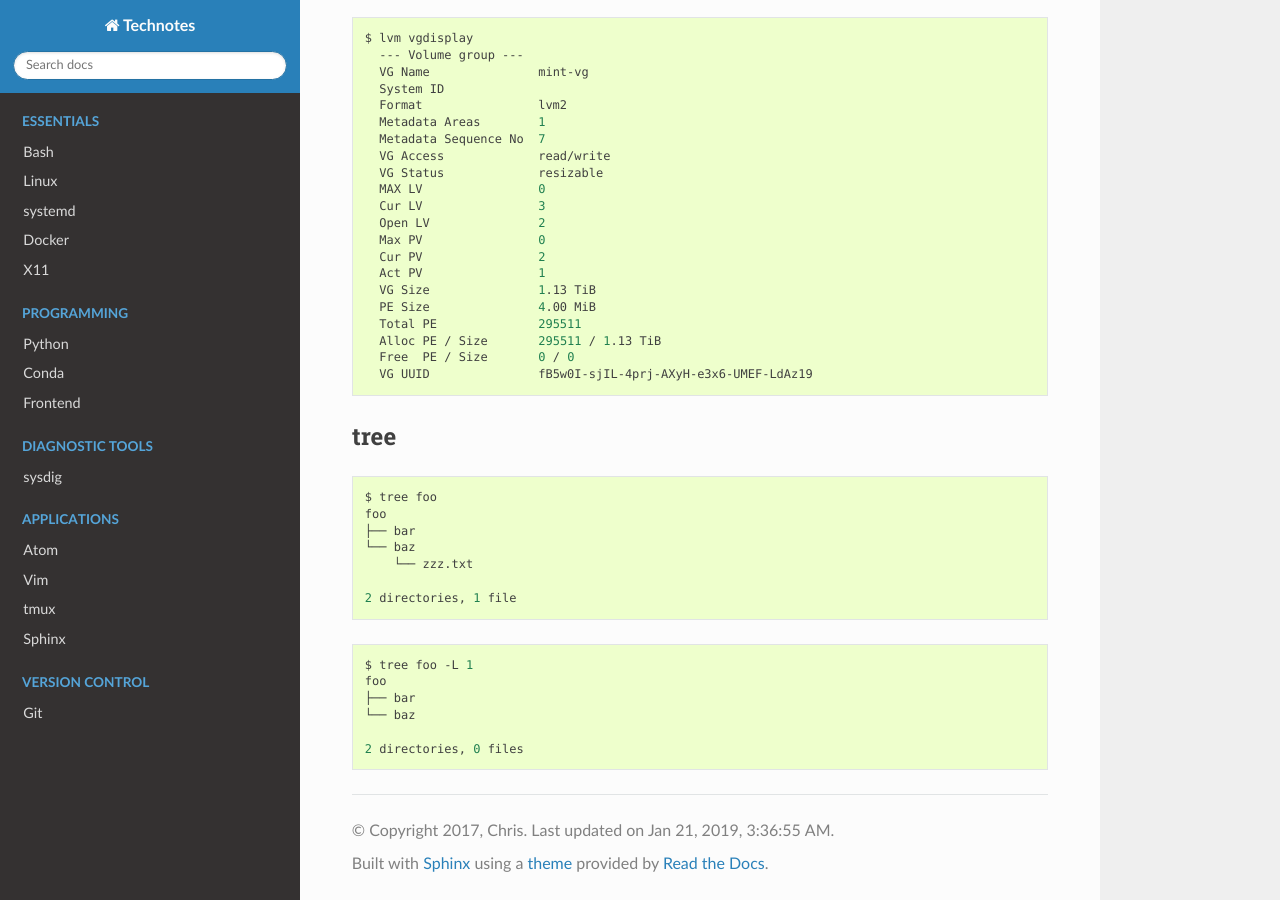
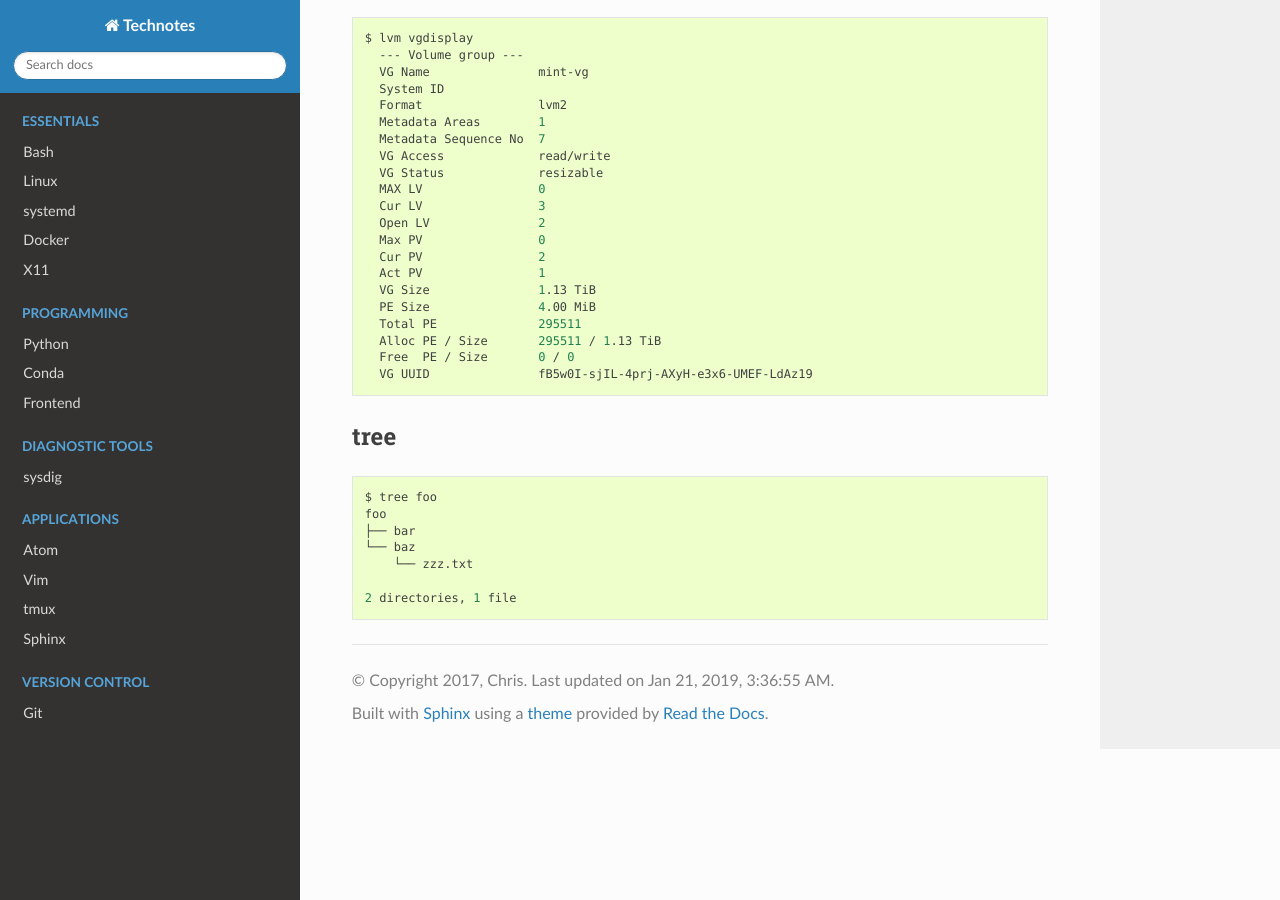
Before and after one commit to heterotopian/technotes, a Sphinx documentation site: the page built from source/linux/filesystem.rst, in a window 1280 px wide and 900 px high, scrolled down 3105 px. Built offline with Sphinx 7.4.7 and the Read the Docs theme 2.0.0, drawn with Linux system fonts in a browser that asks for light colours.

Commit message:
Minor changes

```diff
--- a/source/linux/filesystem.rst
+++ b/source/linux/filesystem.rst
@@ -217,12 +217,3 @@ tree
         └── zzz.txt
 
     2 directories, 1 file
-
-::
-
-    $ tree foo -L 1
-    foo
-    ├── bar
-    └── baz
-
-    2 directories, 0 files
```
